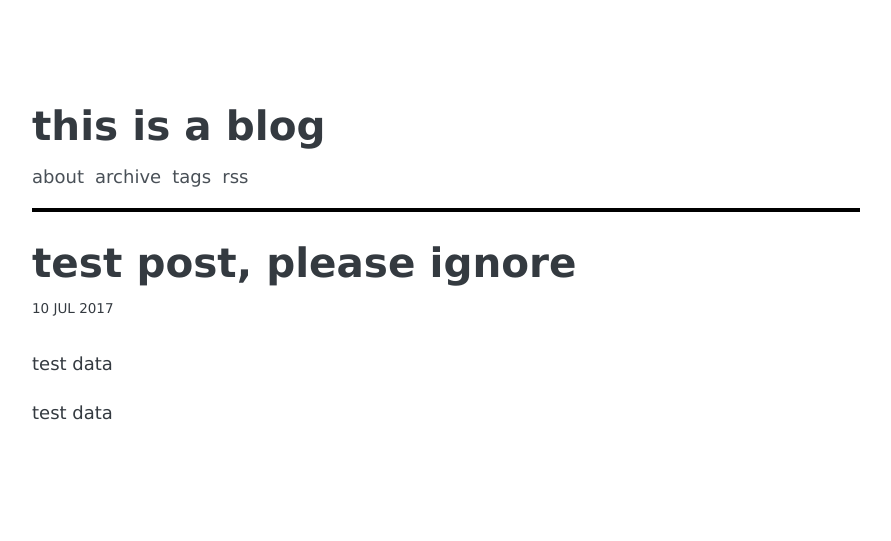
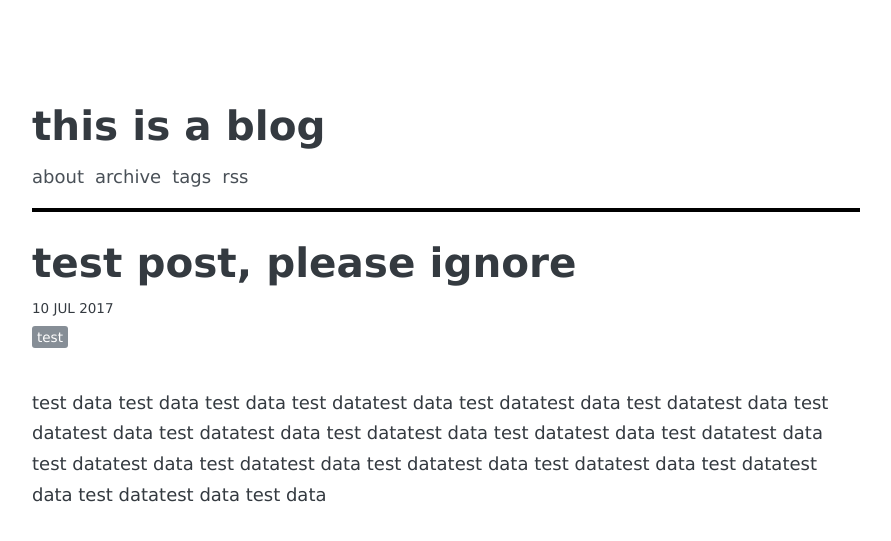
Before and after one commit to thisisamatthew/thisisamatthew.github.io, a Jekyll site: the page built from _posts/2017-07-10-test-post-please-ignore.md, in a window 1280 px wide. Shown: the top 541 px of the page, without its empty margins (194-1085 px from the left). Built offline with Jekyll 4.4.1, drawn with Linux system fonts in a browser that asks for light colours; some web fonts are replaced.

Commit message:
Update 2017-07-10-test-post-please-ignore.md

```diff
--- a/_posts/2017-07-10-test-post-please-ignore.md
+++ b/_posts/2017-07-10-test-post-please-ignore.md
@@ -2,12 +2,24 @@
 layout: post
 title: test post, please ignore
 date: 2017-07-10
+tags: [test]
 description: test data for test post
 ---
 test data
-
-
-
-
-
 test data
+test data
+test datatest data
+test datatest data
+test datatest data
+test datatest data
+test datatest data
+test datatest data
+test datatest data
+test datatest data
+test datatest data
+test datatest data
+test datatest data
+test datatest data
+test datatest data
+test datatest data
+test data
```
